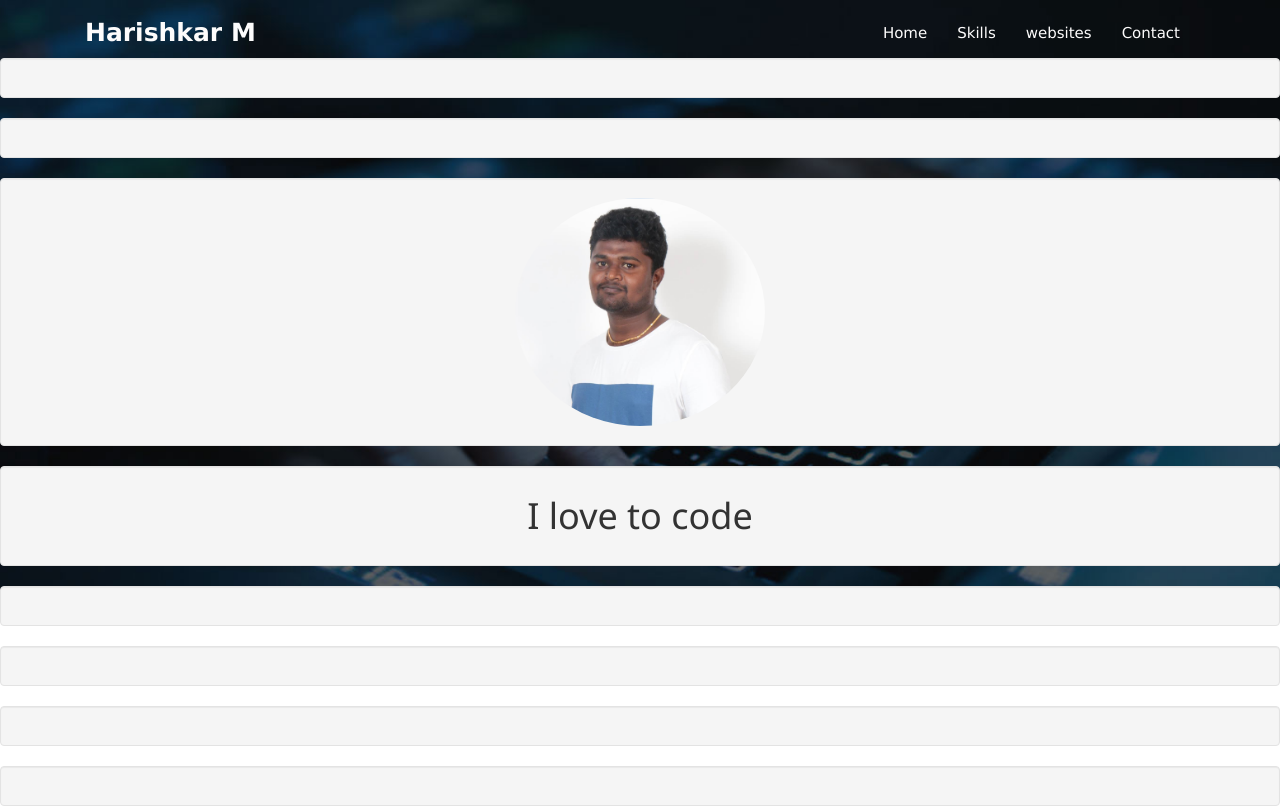
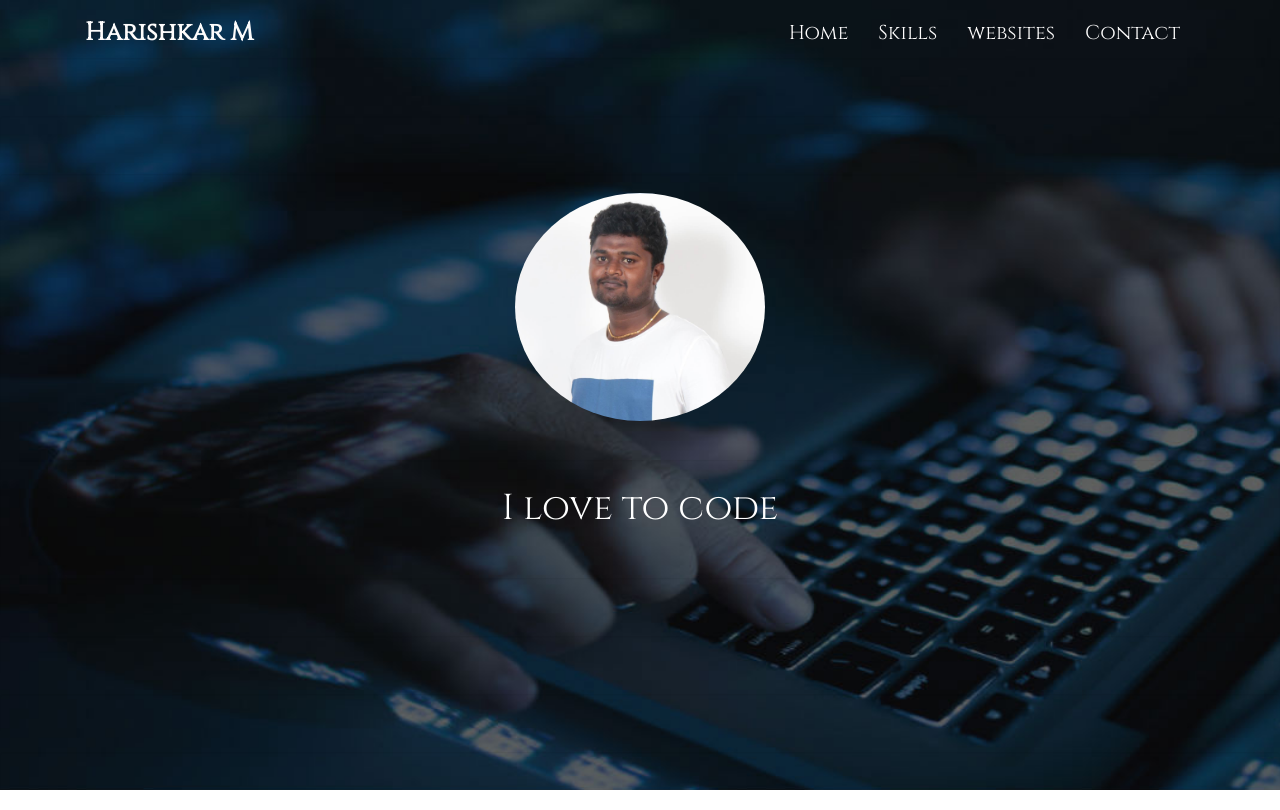
Before and after one commit to mharishkar/mysite, a plain HTML site: page index.html in a window 1280 px wide. Drawn offline with nearby package versions, Linux system fonts and the light colour scheme.

Commit message:
Update main.css

```diff
--- a/main.css
+++ b/main.css
@@ -1,6 +1,9 @@
-.bg {
+body,h1{
+  font-family: Cinzel;
+  }
+  .bg {
     background-image: url("images/bg.jpg");
-    height:600px;
+
     background-attachment: fixed;
     background-repeat: no-repeat;
     background-size: cover;
@@ -8,6 +11,7 @@
 a {
     color: #fdfcfc;
     text-decoration: none;
+    font-size: 20px;
 }
 .navbar-brand{
   color: #fdfcfc;
@@ -28,3 +32,10 @@ a {
   background-color: inherit;
   border-bottom: 2px solid red;
 }
+.well {
+   border: 0;
+   background-color: inherit;
+}
+.flash {
+  color: white;
+}
```
